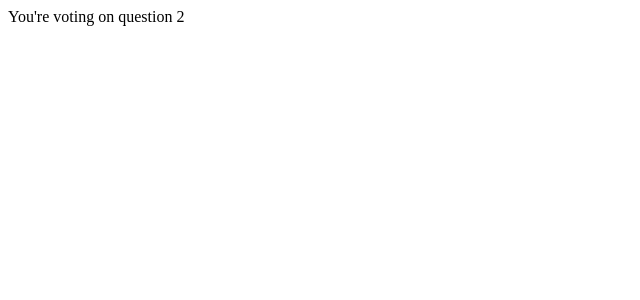
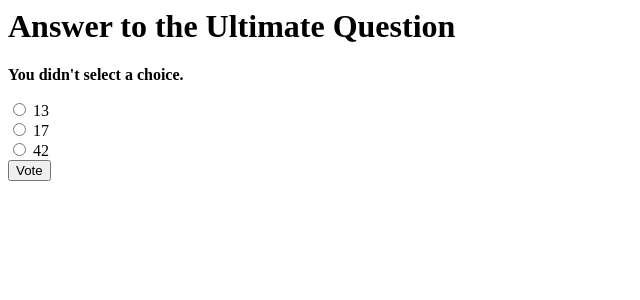
Before and after one commit to dshastin/DJ4E, a Django app: page /polls/2/vote/ in a window 1280 px wide. Shown: the top 300 px of the page, without its empty margins (0-640 px from the left). Run offline with Django 3.2, Linux system fonts and the light colour scheme; data comes from the database, SQL or seed files in the repository; both versions use the stored data as it was after the commit.

Commit message:
part4 done

```diff
--- a/mysite/polls/templates/polls/detail.html
+++ b/mysite/polls/templates/polls/detail.html
@@ -1,6 +1,12 @@
-<h1>{{ question.question_text }}</h1>
-<ul>
+<h1 xmlns="http://www.w3.org/1999/html">{{ question.question_text }}</h1>
+{% if error_message %}<p><strong>{{ error_message }}</strong></p>{% endif %}
+
+<form action="{% url 'polls:vote' question.id %}" method="post">
+    {% csrf_token %}
     {% for choice in question.choice_set.all %}
-        <li>{{ choice.choice_text }}</li>
+        <input type="radio" name="choice" id="choice{{ forloop.counter }}" value="{{ choice.id }}">
+        <label for="choice{{ forloop.counter }}">{{ choice.choice_text }}</label><br>
     {% endfor %}
-</ul>
+    <input type="submit" value="Vote">
+
+</form>
--- a/mysite/polls/urls.py
+++ b/mysite/polls/urls.py
@@ -4,9 +4,9 @@ from . import views
 
 app_name = 'polls'
 urlpatterns = [
-    path('', views.index, name='index'),
+    path('', views.IndexView.as_view(), name='index'),
     path('owner/', views.owner, name='owner'),
-    path('<int:question_id>', views.detail, name='detail'),
-    path('<int:question_id>/results/', views.results, name='results'),
+    path('<int:pk>/', views.DetailView.as_view(), name='detail'),
+    path('<int:pk>/results/', views.ResultsView.as_view(), name='results'),
     path('<int:question_id>/vote/', views.vote, name='vote'),
 ]
--- a/mysite/polls/views.py
+++ b/mysite/polls/views.py
@@ -1,28 +1,39 @@
-from django.shortcuts import render
-from django.http import HttpResponse, Http404
+from django.urls import reverse
+from django.http import HttpResponse, HttpResponseRedirect
 from django.shortcuts import get_object_or_404, render
-from .models import Question
+from .models import Question, Choice
+from django.views import generic
 
 
-def index(request):
-    latest_question_list = Question.objects.order_by('-pub_date')[:5]
-    context = {'latest_question_list': latest_question_list}
-    return render(request, 'polls/index.html', context)
+class IndexView(generic.ListView):
+    template_name = 'polls/index.html'
+    context_object_name = 'latest_question_list'
+
+    def get_queryset(self):
+        return Question.objects.order_by('-pub_date')[:5]
 
 
-def detail(request, question_id):
-    question = get_object_or_404(Question, pk=question_id)
-    return render(request, 'polls/detail.html', {'question': question})
+class DetailView(generic.DetailView):
+    model = Question
+    template_name = 'polls/detail.html'
 
 
-def results(request, question_id):
-    response = f"You're looking at the results of question {question_id}"
-    return HttpResponse(response)
+class ResultsView(generic.DetailView):
+    model = Question
+    template_name = 'polls/results.html'
 
 
 def vote(request, question_id):
-    response = f"You're voting on question {question_id}"
-    return HttpResponse(response)
+    question = get_object_or_404(Question, pk=question_id)
+    try:
+        select_choice = question.choice_set.get(pk=request.POST['choice'])
+    except (KeyError, Choice.DoesNotExist):
+        return render(request, 'polls/detail.html',
+                      {'question': question, 'error_message': "You didn't select a choice."})
+    else:
+        select_choice.votes += 1
+        select_choice.save()
+        return HttpResponseRedirect(reverse('polls:results', args=(question_id, )))
 
 
 def owner(request):
```
Also changed, not shown: mysite/polls/templates/polls/results.html (added, +8 -0 lines), mysite/db.sqlite3.
